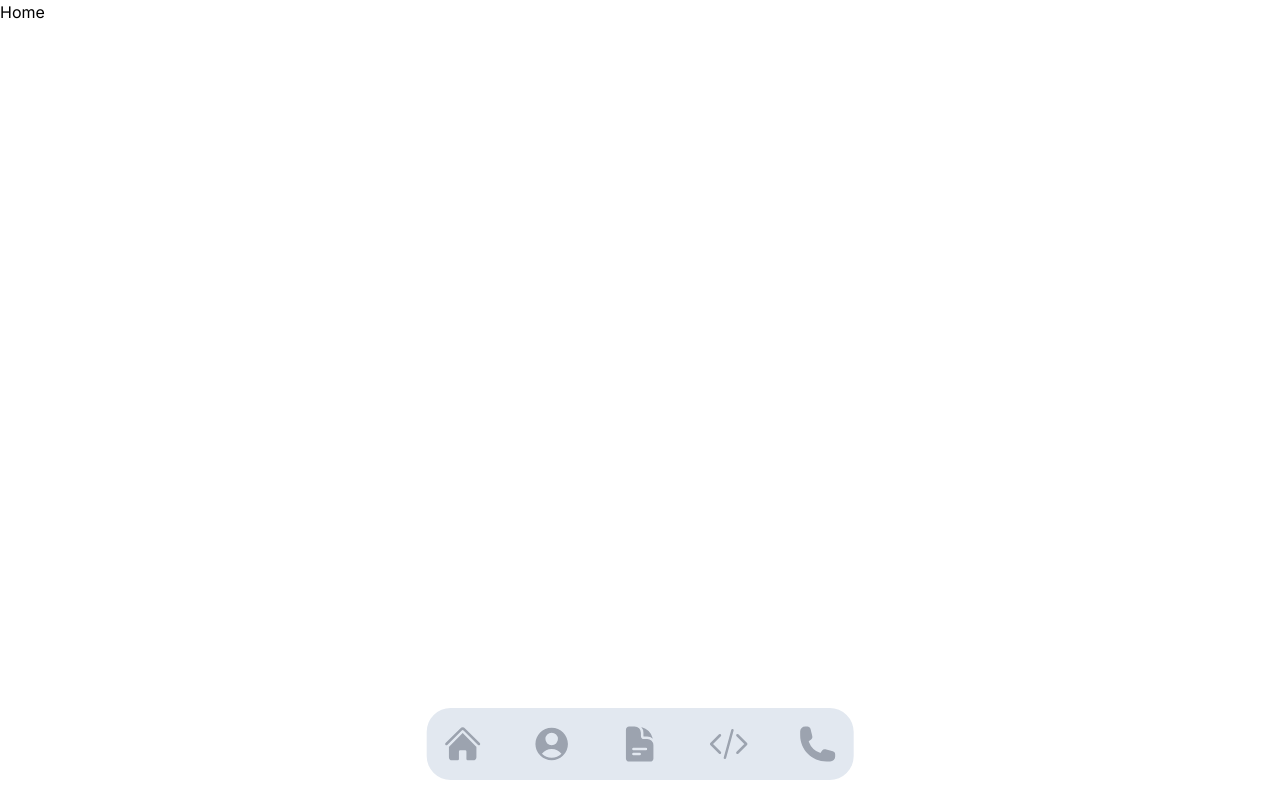
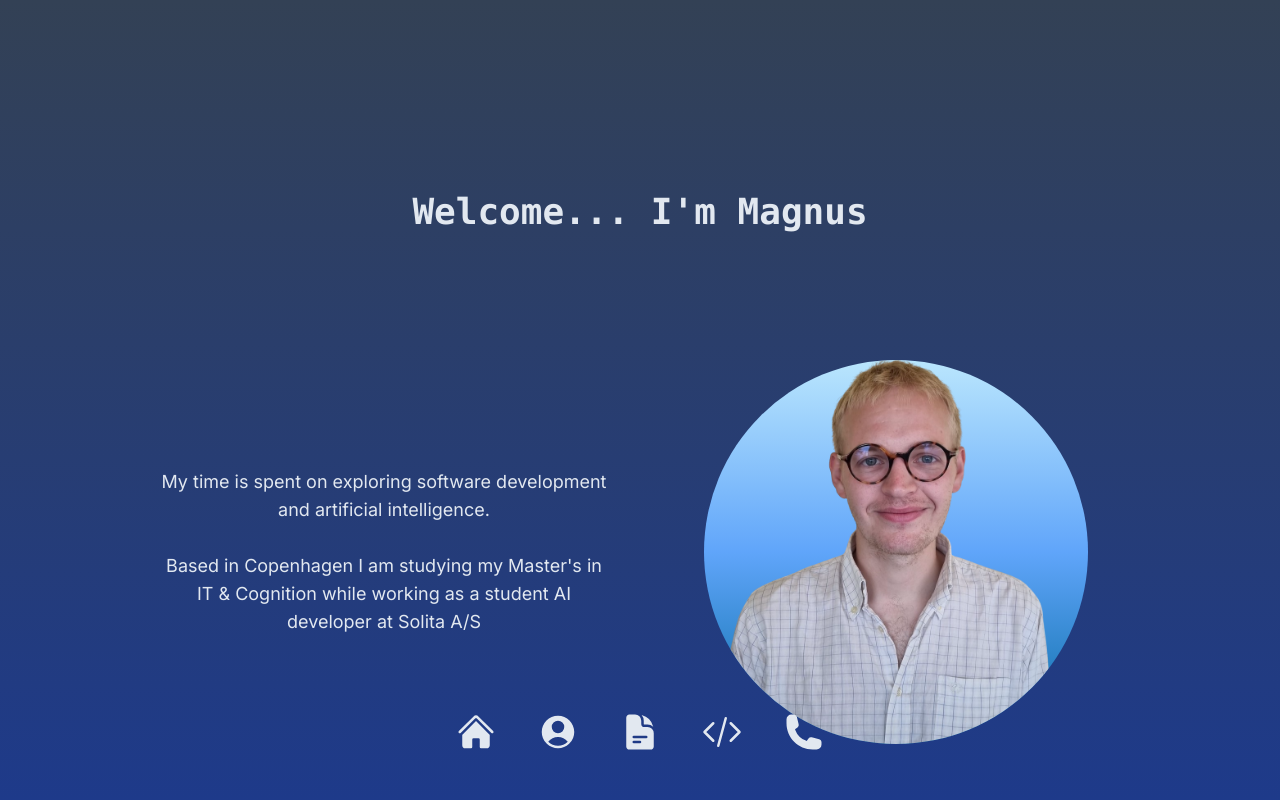
Before and after one commit to Cyrkryta/personal-website, a Next.js app: page / in a window 1280 px wide. Built offline with nearby package versions, Linux system fonts and the light colour scheme.

Commit message:
Landing page / Home is pretty much finished.

```diff
--- a/src/app/components/navbar.tsx
+++ b/src/app/components/navbar.tsx
@@ -33,11 +33,11 @@ const Navbar = () => {
     return (
         <>
             {/* Desktop Navigation */}
-            <div className='hidden fixed bottom-5 left-1/2 -translate-x-1/2 lg:inline-flex mx-auto justify-between w-1/3 rounded-3xl bg-slate-200'>
-                <ul className='flex p-4 w-full justify-between'>
+            <div className='hidden fixed bottom-10 left-1/2 -translate-x-1/2 md:inline-flex mx-auto justify-between w-96 rounded-2xl'>
+                <ul className='flex p-2 w-full justify-between'>
                     {navItems.map((item) => (
                         <li key={item.id} className='cursor-pointer'>
-                            <Link href={item.ref}><div className="h-10 w-10 text-gray-400 hover:text-gray-600">{item.logo}</div></Link>
+                            <Link href={item.ref} className='active:h-8 active:w-8 hover:motion-safe:animate-pulse active:text-gray-600'><div className="h-10 w-10 active:h-8 active:w-8 text-slate-200 hover:text-gray-600 opacity-100">{item.logo}</div></Link>
                         </li>)
                     )}
                 </ul>
@@ -45,15 +45,19 @@ const Navbar = () => {
 
             {/* Mobile/Tablet Navigation */}
             {/* Menu open close click event */}
-            <div onClick={handleNav} className='block fixed bottom-5 left-5 lg:hidden'>
-                {nav ? <XMarkIcon className='h-10 w-10 text-gray-400 hover:text-gray-600 cursor-pointer' /> : <Bars4Icon className='h-10 w-10 p-1 text-gray-400 hover:text-gray-600 cursor-pointer'/>}
+            <div onClick={handleNav} className='block fixed bottom-5 left-6 lg:hidden'>
+                {nav ? <XMarkIcon className='h-10 w-10 text-gray-400 hover:text-gray-600 cursor-pointer' /> : <Bars4Icon className='h-10 w-10 p-1 text-gray-500 hover:text-gray-600 cursor-pointer'/>}
             </div>
             {/* Open menu */}
             <ul
             className={nav
-                ? 'block fixed left-5 bottom-16 lg:hidden h-1/3 rounded-3xl bg-slate-200 ease-in-out duration-500'
-                : 'ease-in-out duration-500 fixed hidden origin-bottom-left'}>
-                    <li>Hej med dig</li>
+                ? 'flex flex-col fixed mx-auto justify-between items-center left-5 bottom-16 md:hidden h-60 w-12 rounded-2xl p-2'
+                : 'fixed hidden origin-bottom-left transition ease-in-out duration-500'}>
+                {navItems.map((item) => (
+                    <li key={item.id} className='cursor-pointer'>
+                        <Link href={item.ref} className='active:h-8 active:w-8 hover:motion-safe:animate-pulse active:text-gray-600'><div className='h-10 w-10 active:h-8 active:w-8 text-slate hover:text-gray-600 text-slate-200'> {item.logo} </div></Link>
+                    </li>
+                ))}
             </ul>
         </>
     );
--- a/src/app/globals.css
+++ b/src/app/globals.css
@@ -2,12 +2,18 @@
 @tailwind components;
 @tailwind utilities;
 
-/* :root {
+:root {
   --foreground-rgb: 0, 0, 0;
   --background-start-rgb: 214, 219, 220;
   --background-end-rgb: 255, 255, 255;
+  --clr-1: #052b2f;
+  --clr-2: #073438;
+  --clr-3: #0e4b50;
+  --clr-4: #2d8f85;
+  --clr-5: #637c54;
 }
 
+/*
 @media (prefers-color-scheme: dark) {
   :root {
     --foreground-rgb: 255, 255, 255;
@@ -31,4 +37,11 @@ body {
   .text-balance {
     text-wrap: balance;
   }
+}
+
+.background-animate {
+  background-size: 500%;
+  -webkit-animation: AnimationName 3s ease infinite;
+  -moz-animation: AnimationName 3s ease infinite;
+  animation: AnimationName 3s ease infinite;
 } */
--- a/src/app/layout.tsx
+++ b/src/app/layout.tsx
@@ -16,7 +16,7 @@ export default function RootLayout({
   children: React.ReactNode;
 }>) {
   return (
-    <html lang="en">
+    <html lang="en" className="bg-gradient-to-b from-slate-700 to-blue-900 h-full bg-fixed">
       <body className={inter.className}>
         <Navbar />
         {children}
--- a/src/app/page.tsx
+++ b/src/app/page.tsx
@@ -1,7 +1,31 @@
+import Image from "next/image";
+import FinalImage from "/public/images/final-removebg.png"
+
 export default function Home() {
   return (
-    <div>
-      <h1>Home</h1>
-    </div>
+    <>
+      <div className="min-h-screen flex flex-col items-center text-center pt-48">
+        <h1 className="text-4xl font-bold mb-24 font-mono text-slate-200">Welcome... I'm Magnus</h1>
+
+        <div className="md:flex md:flex-row max-w-5xl">
+          {/* Column 1: Description */}
+          <div className="md:w-1/2 p-8 flex items-center text-center">
+            <p className="text-lg text-slate-200">
+              My time is spent on exploring software development and artificial intelligence.
+              <br /><br />Based in Copenhagen I am studying my Master's in IT & Cognition while working as a student AI developer at Solita A/S
+            </p>
+          </div>
+
+          {/* Column 2: Image */}
+          <div className="md:w-1/2 p-8">
+            <Image
+              className="rounded-full h-96 w-96 object-cover mx-auto bg-gradient-to-b from-sky-200 via-blue-400 to-sky-700"
+              src={FinalImage}
+              alt="Your Name"
+            />
+          </div>
+        </div>
+      </div>
+    </>
   );
 }
```
Also changed, not shown: public/images/final-removebg.png (added), public/images/portraet-removebg-preview-removebg-preview.jpg (added).
